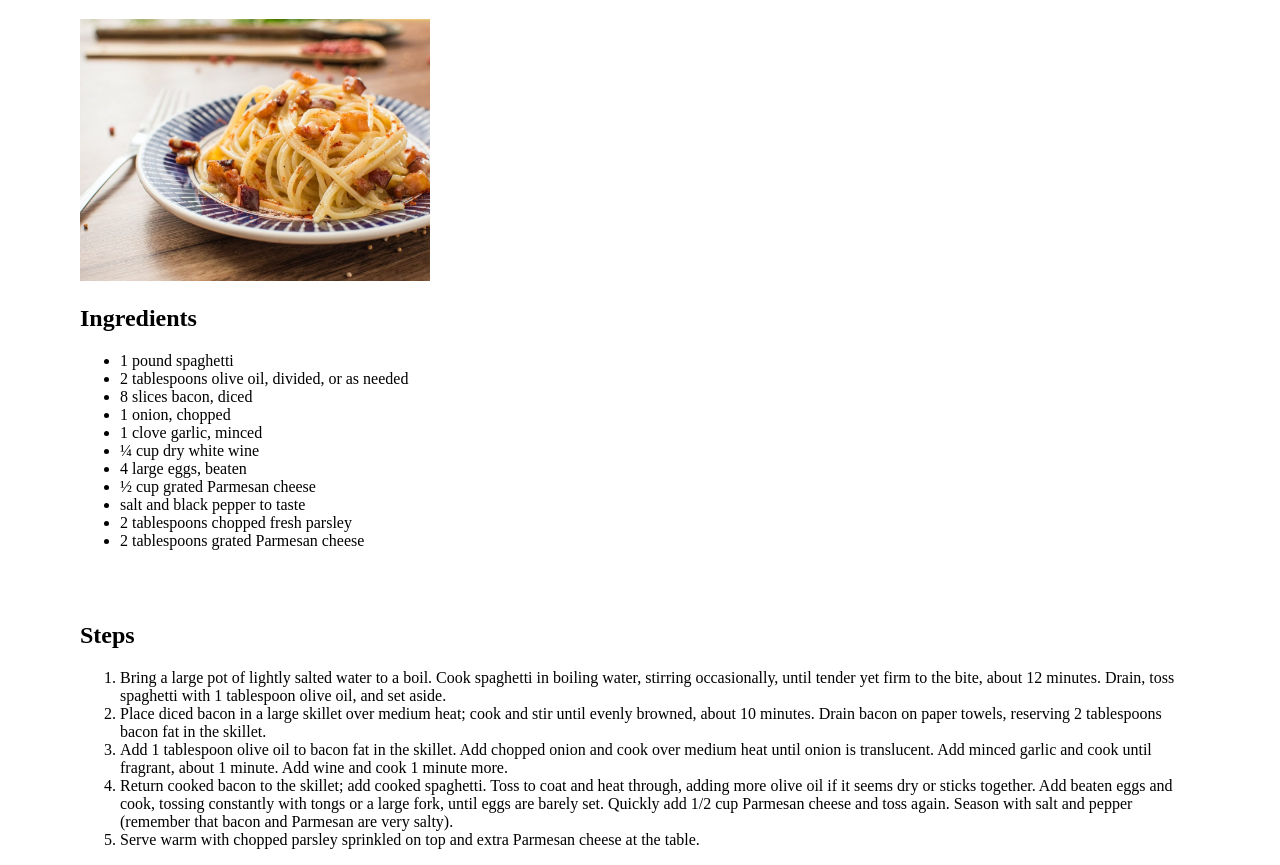
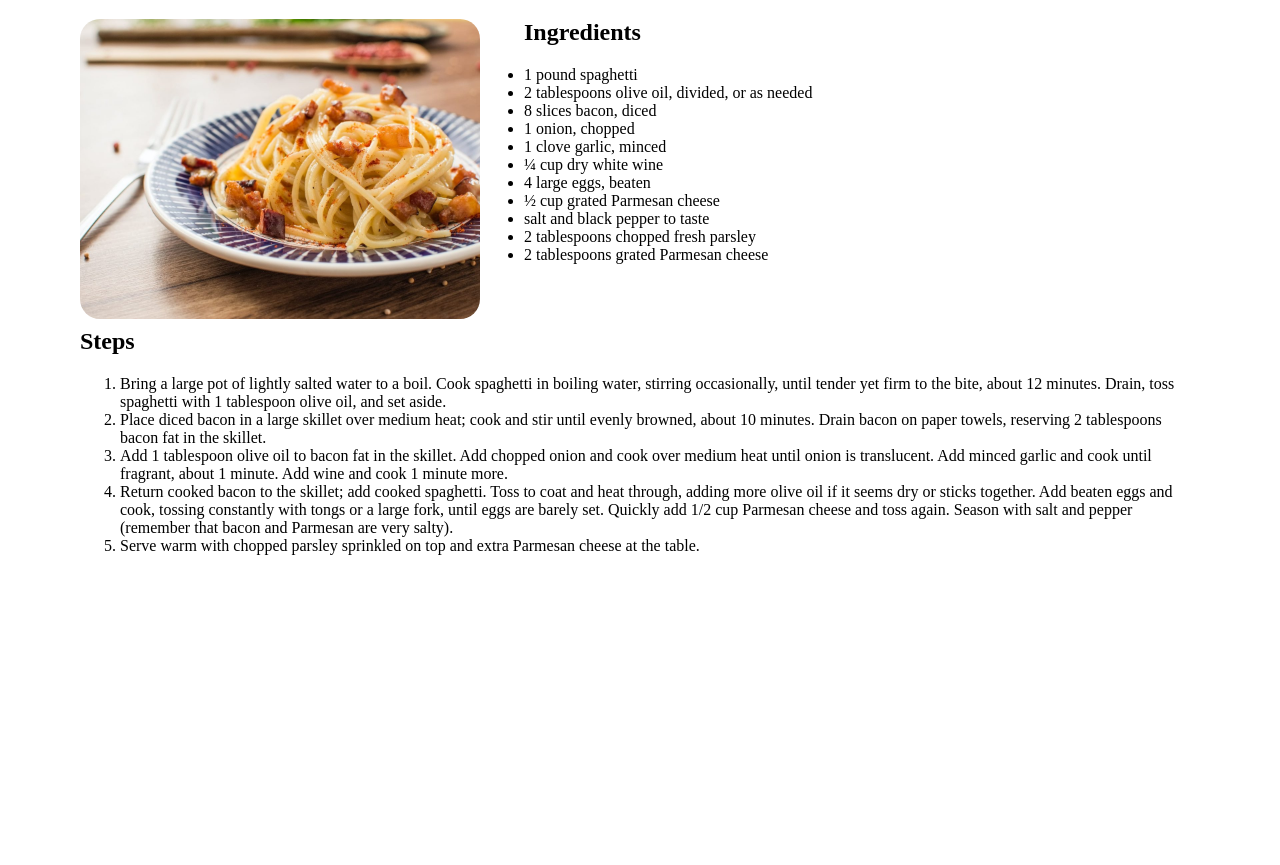
Before and after one commit to duaaardo/odin-recipes, a plain HTML site: page recipes/carbonara.html in a window 1280 px wide. Shown: the part 61-926 px from the top of the page. After the commit the page ends 800 px from the top, so only its background shows below. Drawn offline with Linux system fonts and the light colour scheme.

Commit message:
New classes and blocks

```diff
--- a/recipes/carbonara.html
+++ b/recipes/carbonara.html
@@ -8,9 +8,10 @@
 
     <body>
         <h1>Carbonara</h1>
+            <div class="card">
                 <img class="foto" src="./images/carbonara.jpg" alt="Tastes as good as it looks">
+                    <ul class="ingr">
                         <h2>Ingredients</h2>
-                <ul>
                         <li>1 pound spaghetti</li>
                         <li>2 tablespoons olive oil, divided, or as needed</li>
                         <li>8 slices bacon, diced</li>
@@ -23,8 +24,7 @@
                         <li>2 tablespoons chopped fresh parsley</li>
                         <li>2 tablespoons grated Parmesan cheese</li>
                     </ul>
-            <br>
-            <br>
+            </div>
             <h2>Steps</h2>
                 <ol>
                     <li>Bring a large pot of lightly salted water to a boil. Cook spaghetti in boiling water, stirring occasionally, until tender yet firm to the bite, about 12 minutes. Drain, toss spaghetti with 1 tablespoon olive oil, and set aside.</li>
--- a/recipes/r-style.css
+++ b/recipes/r-style.css
@@ -1,25 +1,23 @@
-
-.r-column {
-    width: 33%;
-    height: 250px;
-    float: right;
+.card {
+    display: block;
+    margin: 5px auto;
+    padding-left: auto ;
 }
 
-.c-column {
-    width: 33%;
-    height: 250px;
-    float: left;
+.ingr {
+    display: inline-block;
+    vertical-align: top;
+    margin-top: 0;
 }
 
-.l-column {
-    width: 33%;
-    height: 250px;
-    float: left;
+h2 {
+    margin-top: 0;
 }
 
 .foto {
-    width: 350px;
+    width: 400px;
     height: auto;
+    border-radius: 20px;
 }
 
 body {
```
Lines whose indentation alone changed are shown as unchanged.
